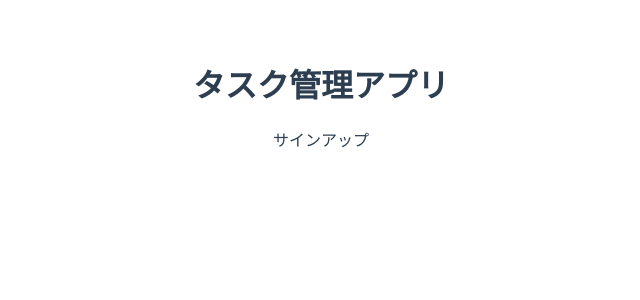
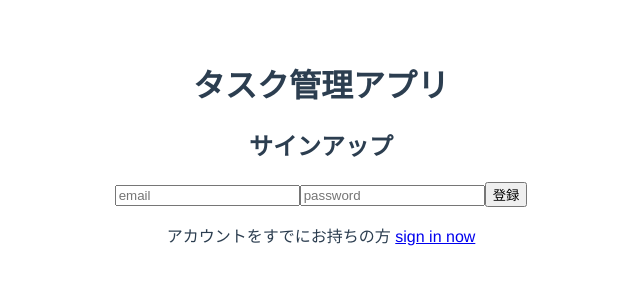
Before and after one commit to sunecosuri/mc-sample-todo, a Vue app: page /signup in a window 1280 px wide. Shown: the top 300 px of the page, without its empty margins (319-959 px from the left). Built offline with nearby package versions, Linux system fonts and the light colour scheme; the HTML template or start-up script is replaced by a standard one.

Commit message:
firebase のimportを追加

```diff
--- a/src/components/Signup.vue
+++ b/src/components/Signup.vue
@@ -1,8 +1,51 @@
 <template>
-  <div id="Singup">
-    サインアップ
+  <div class="signup">
+    <h2>サインアップ</h2>
+    <!-- 登録フォーム -->
+    <input type="email" placeholder="email" v-model="email">
+    <input type="password" placeholder="password" v-model="password">
+    <button @click="signUp">登録</button>
+
+    <!-- サインインへの遷移ボタン -->
+    <p>
+      アカウントをすでにお持ちの方
+      <router-link to="/signin">sign in now</router-link>
+    </p>
   </div>
 </template>
 
+<script>
+import firebase from "firebase" // firebaseのインポート
+
+export default {
+  name: "Singup",
+  data() {
+    return {
+      // email, password の初期値を設定
+      email: "",
+      password: ""
+    };
+  },
+  methods: {
+    // singUpボタンが押されたときに実行されるfunctrion
+    signUp: async function() {
+      try {
+      const res = await firebase
+        .auth()
+        .createUserWithEmailAndPassword(
+          this.email,
+          this.password
+        )
+        alert(`アカウントを作成しました: ${res.user.email}`)
+      } catch(e) {
+        if (e.code === 'auth/email-already-in-use') {
+          alert('入力されたメールアドレスは既に使用されています。')
+        }
+      }
+    }
+  }
+}
+</script>
+
 <style>
 </style>
```
